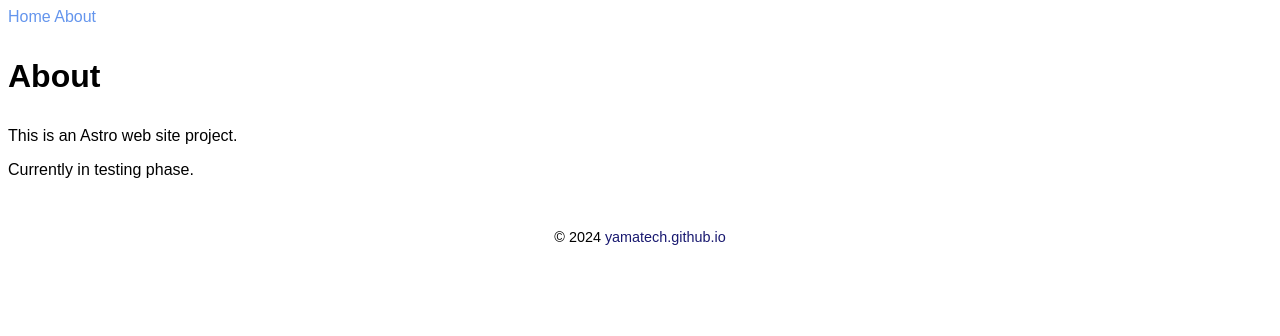
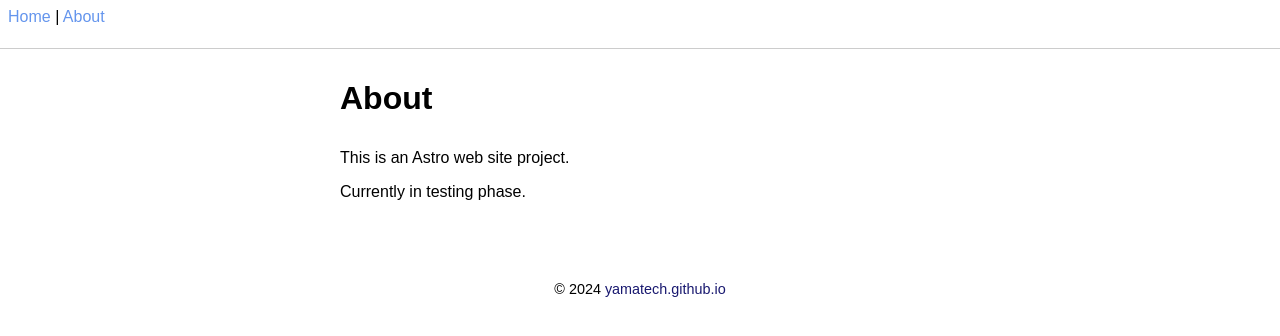
Before and after one commit to yamatech/astro-webproj, an Astro site: page /about in a window 1280 px wide. Built offline with nearby package versions, Linux system fonts and the light colour scheme; Astro itself is replaced by a stand-in of ours.

Commit message:
Layout modification, etc.

```diff
--- /dev/null
+++ b/src/component/Header.astro
@@ -0,0 +1,24 @@
+---
+
+---
+
+<style>
+  header {
+    text-align: left;
+    position: fixed;
+    top: 0;
+    left: 0;
+    margin: 0;
+    padding: 0.5em;
+    width: 100%;
+    height: 2em;
+    background-color: #ffffff;
+    border-bottom: 1px solid #cccccc;
+    z-index: 1;
+  }
+</style>
+<header>
+  <nav>
+    <a href="/">Home</a> | <a href="/about/">About</a>
+  </nav>
+</header>
--- a/src/pages/about.astro
+++ b/src/pages/about.astro
@@ -1,7 +1,15 @@
 ---
 import "../styles/global.css";
+import Header from "../component/Header.astro";
 import Footer from "../component/Footer.astro";
 ---
+
+<style>
+  .content {
+    max-width: 600px;
+    margin: 5em auto;
+  }
+</style>
 
 <html lang="en">
   <head>
@@ -12,11 +20,12 @@ import Footer from "../component/Footer.astro";
     <title>Astro</title>
   </head>
   <body>
-            <a href="/">Home</a>
-    <a href="/about/">About</a>
-    <h1>About</h1>
-    <p>This is an Astro web site project.</p>
-    <p>Currently in testing phase.</p>
+    <div class="content">
+      <Header />
+      <h1>About</h1>
+      <p>This is an Astro web site project.</p>
+      <p>Currently in testing phase.</p>
+    </div>
   </body>
 
   <Footer />
```
Also changed, not shown: src/pages/index.astro (+8 -12 lines).
